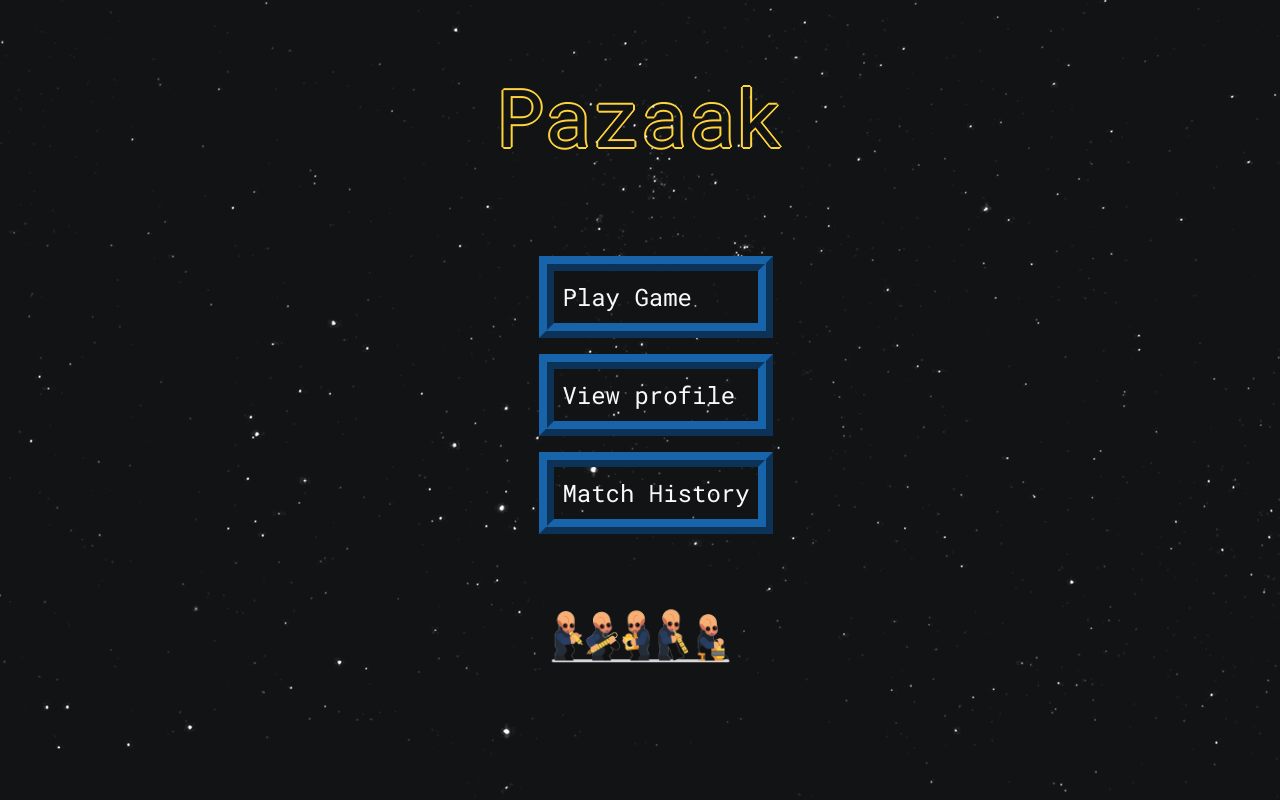
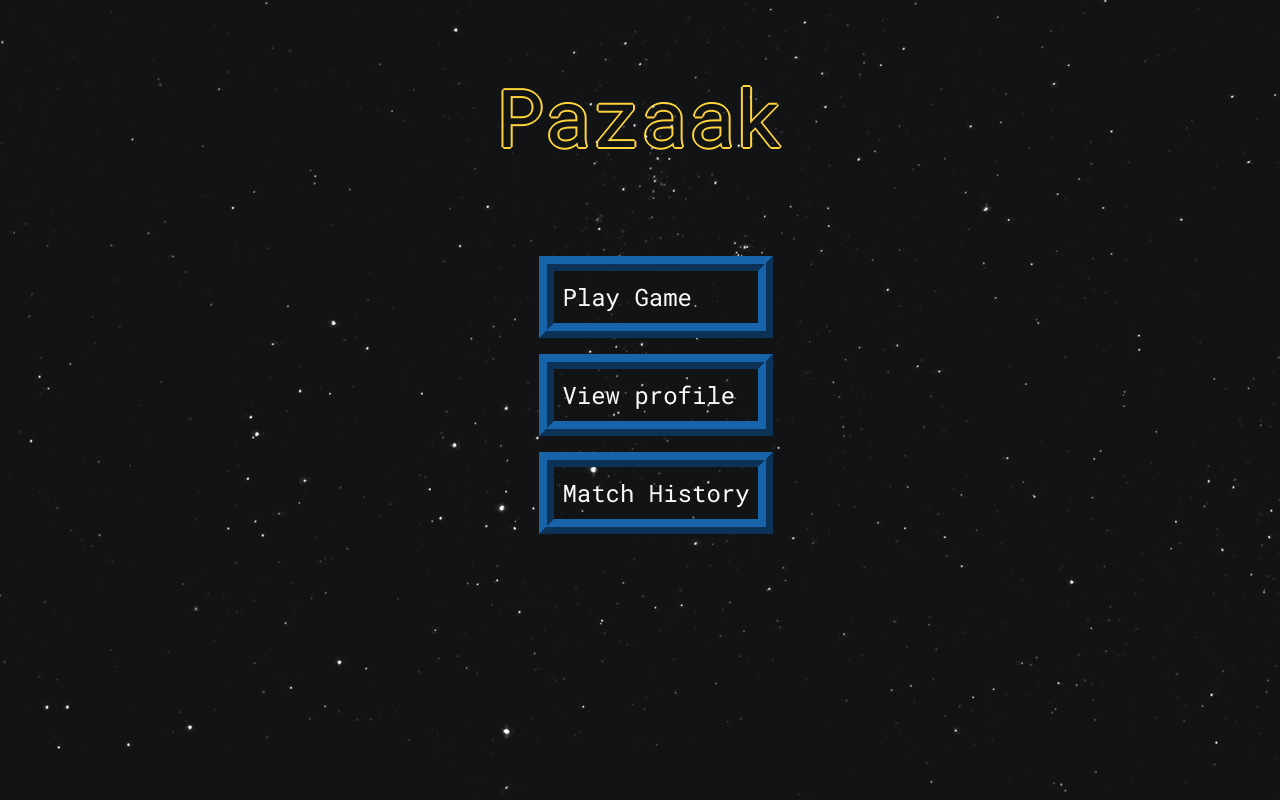
Before and after one commit to Hanzo253/pazaak-frontend, an Angular app: page / in a window 1280 px wide. Built offline with nearby package versions, Linux system fonts and the light colour scheme.

Commit message:
revert some commits

```diff
--- a/src/app/main-menu/main-menu.component.css
+++ b/src/app/main-menu/main-menu.component.css
@@ -42,6 +42,7 @@
   margin: 0.5rem;
   color: #f8f9fa;
 }
+<<<<<<< HEAD
 
 .cantina-band-section {
   display: flex;
@@ -53,3 +54,5 @@
   width: 15%;
   z-index: 2;
 }
+=======
+>>>>>>> parent of 02dcc98 (added pazaak song and cantina band)
--- a/src/app/main-menu/main-menu.component.html
+++ b/src/app/main-menu/main-menu.component.html
@@ -14,10 +14,3 @@
     </li>
   </ul>
 </section>
-<section class="cantina-band-section">
-  <img
-    class="cantina-band"
-    src="../../assets/cantina-band.gif"
-    alt="Star Wars Cantina Band"
-  />
-</section>
--- a/src/app/pazaak-board/pazaak-board.component.ts
+++ b/src/app/pazaak-board/pazaak-board.component.ts
@@ -49,7 +49,6 @@
   computerTurn: boolean = false;
 
   cardsGone: any;
-  pazaakSong: any = new Audio();
 
   constructor(private elem : ElementRef, private router: Router) { }
 
@@ -200,8 +199,6 @@
 
   quitGame(): void {
     alert("Quitting game and retuning to main menu...");
-    this.pazaakSong.pause();
-    this.pazaakSong.currentTime = 0;
     this.router.navigate(['']);
   }
 
@@ -619,10 +616,6 @@
   }
 
   ngOnInit(): void {
-    this.pazaakSong.src = "../../assets/music/pazaak.mp3";
-    this.pazaakSong.play();
-    this.pazaakSong.loop = true;
-
     this.cardOneColor = this.randomizeColorClass();
     this.cardTwoColor = this.randomizeColorClass();
     this.cardThreeColor = this.randomizeColorClass();
```
Also changed, not shown: 1 other file (tests, documents, lock files or other folders).
